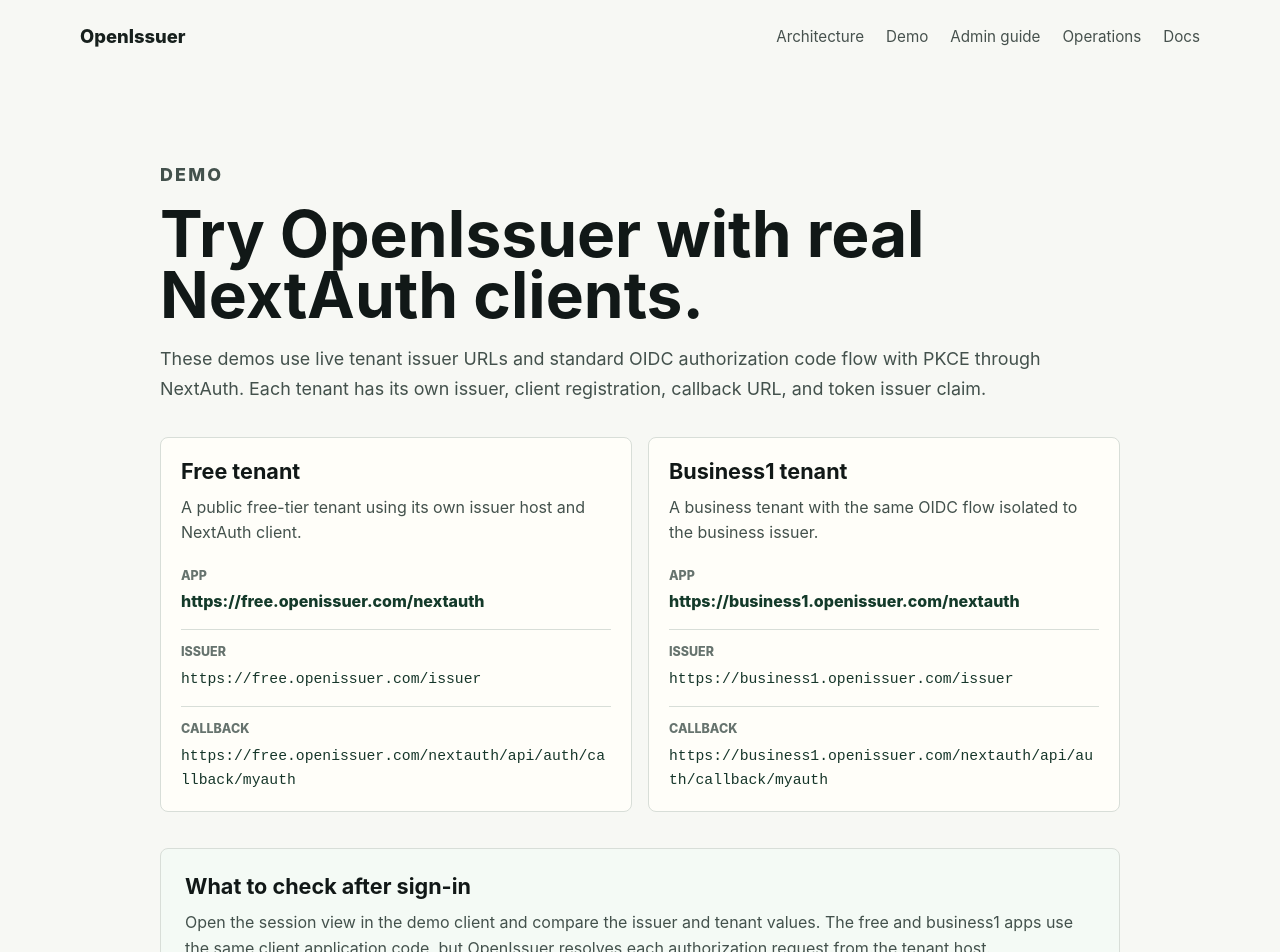
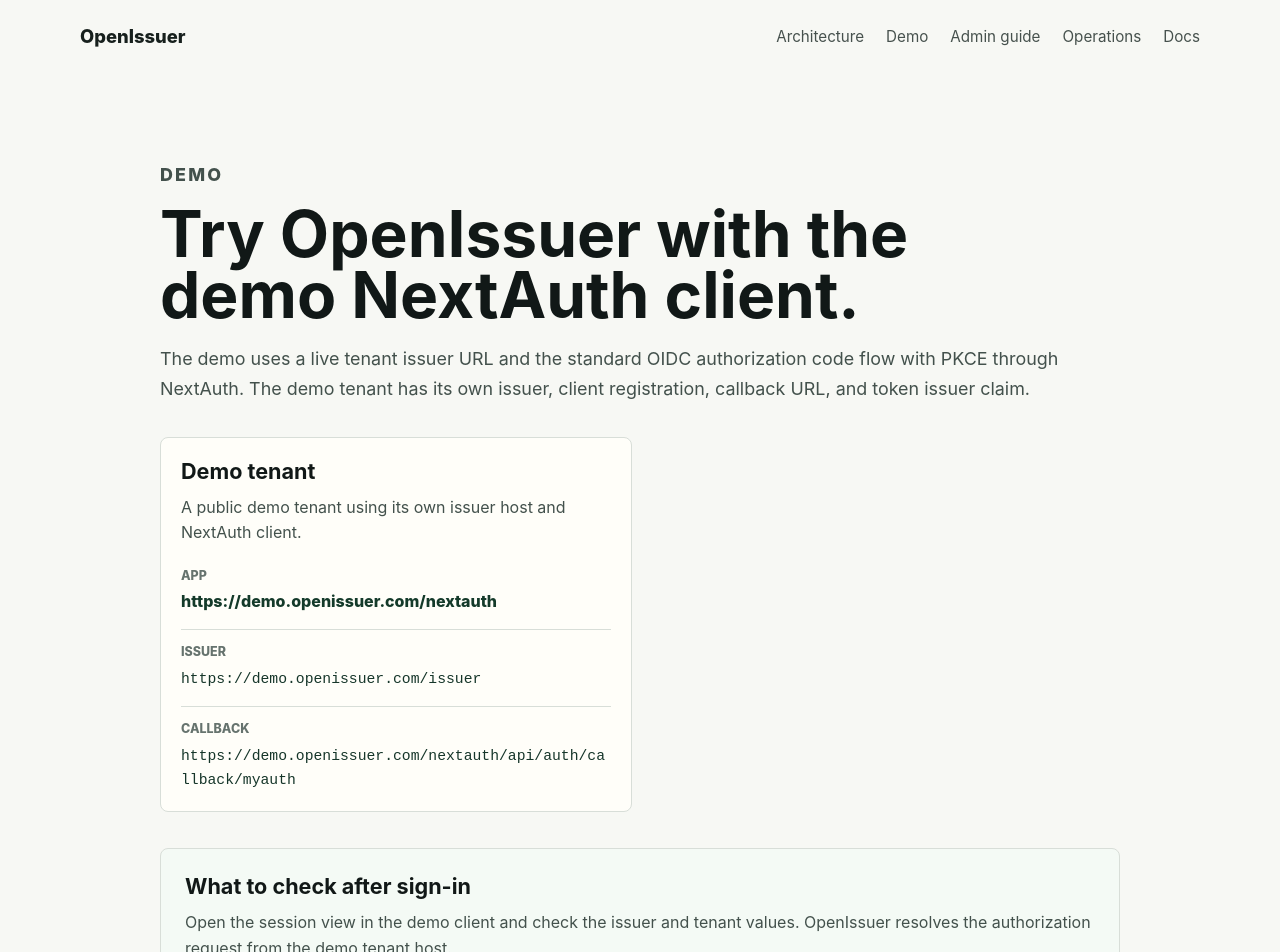
Before and after one commit to sonamsamdupkhangsar/openissuer-site, a Next.js app: page /demo in a window 1280 px wide. Shown: the top 952 px of the page. Built offline with nearby package versions, Linux system fonts and the light colour scheme.

Commit message:
update demo page

```diff
--- a/pages/demo.tsx
+++ b/pages/demo.tsx
@@ -4,18 +4,11 @@
 
 const demos = [
   {
-    name: 'Free tenant',
-    description: 'A public free-tier tenant using its own issuer host and NextAuth client.',
-    appUrl: 'https://free.openissuer.com/nextauth',
-    issuer: 'https://free.openissuer.com/issuer',
-    callback: 'https://free.openissuer.com/nextauth/api/auth/callback/myauth',
-  },
-  {
-    name: 'Business1 tenant',
-    description: 'A business tenant with the same OIDC flow isolated to the business issuer.',
-    appUrl: 'https://business1.openissuer.com/nextauth',
-    issuer: 'https://business1.openissuer.com/issuer',
-    callback: 'https://business1.openissuer.com/nextauth/api/auth/callback/myauth',
+    name: 'Demo tenant',
+    description: 'A public demo tenant using its own issuer host and NextAuth client.',
+    appUrl: 'https://demo.openissuer.com/nextauth',
+    issuer: 'https://demo.openissuer.com/issuer',
+    callback: 'https://demo.openissuer.com/nextauth/api/auth/callback/myauth',
   },
 ]
 
@@ -38,11 +31,11 @@
         </nav>
         <section className={styles.contentPage}>
           <p className={styles.eyebrow}>Demo</p>
-          <h1>Try OpenIssuer with real NextAuth clients.</h1>
+          <h1>Try OpenIssuer with the demo NextAuth client.</h1>
           <p>
-            These demos use live tenant issuer URLs and standard OIDC authorization code
-            flow with PKCE through NextAuth. Each tenant has its own issuer, client
-            registration, callback URL, and token issuer claim.
+            The demo uses a live tenant issuer URL and the standard OIDC authorization
+            code flow with PKCE through NextAuth. The demo tenant has its own issuer,
+            client registration, callback URL, and token issuer claim.
           </p>
 
           <div className={styles.demoGrid}>
@@ -71,9 +64,9 @@
           <div className={styles.callout}>
             <h2>What to check after sign-in</h2>
             <p>
-              Open the session view in the demo client and compare the issuer and tenant
-              values. The free and business1 apps use the same client application code,
-              but OpenIssuer resolves each authorization request from the tenant host.
+              Open the session view in the demo client and check the issuer and tenant
+              values. OpenIssuer resolves the authorization request from the demo tenant
+              host.
             </p>
           </div>
         </section>
```
Also changed, not shown: pages/docs.tsx (+8 -8 lines).
